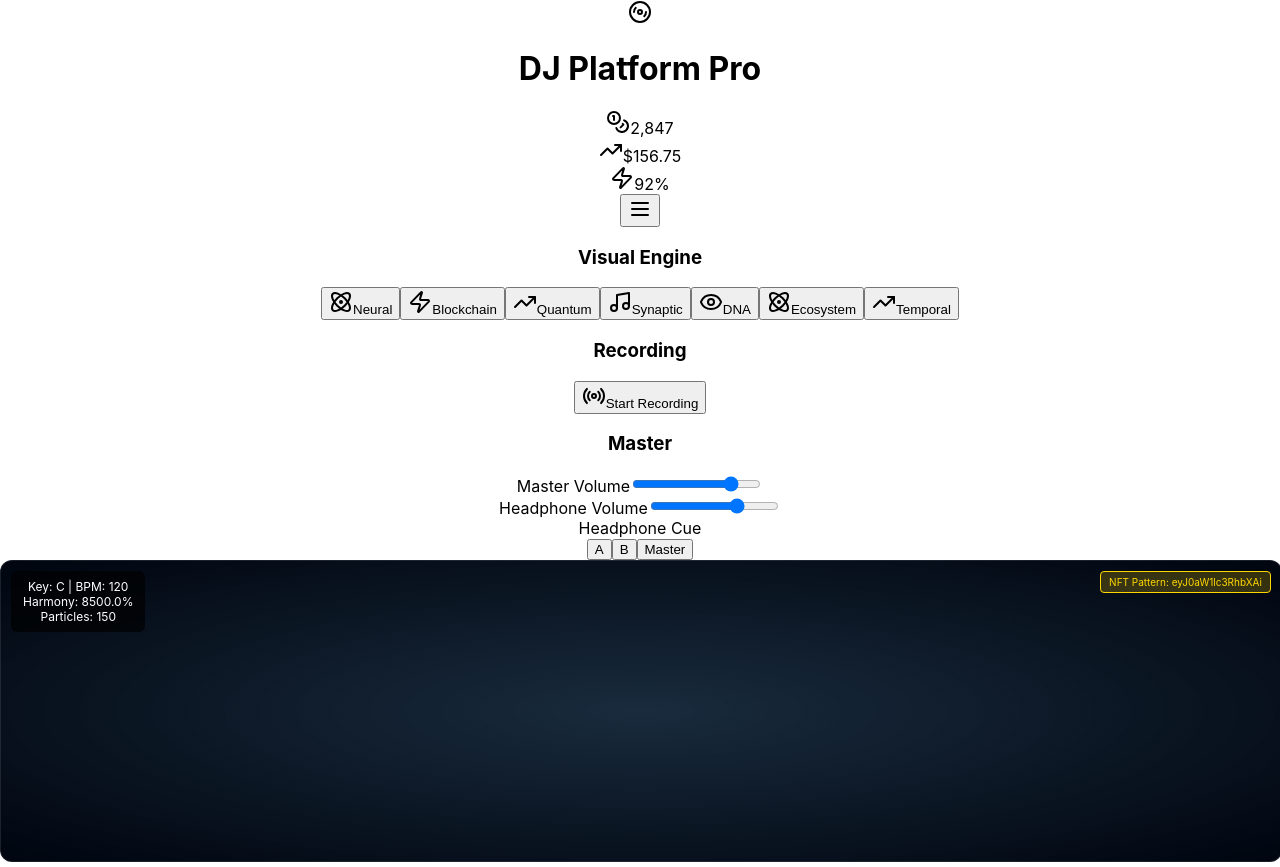
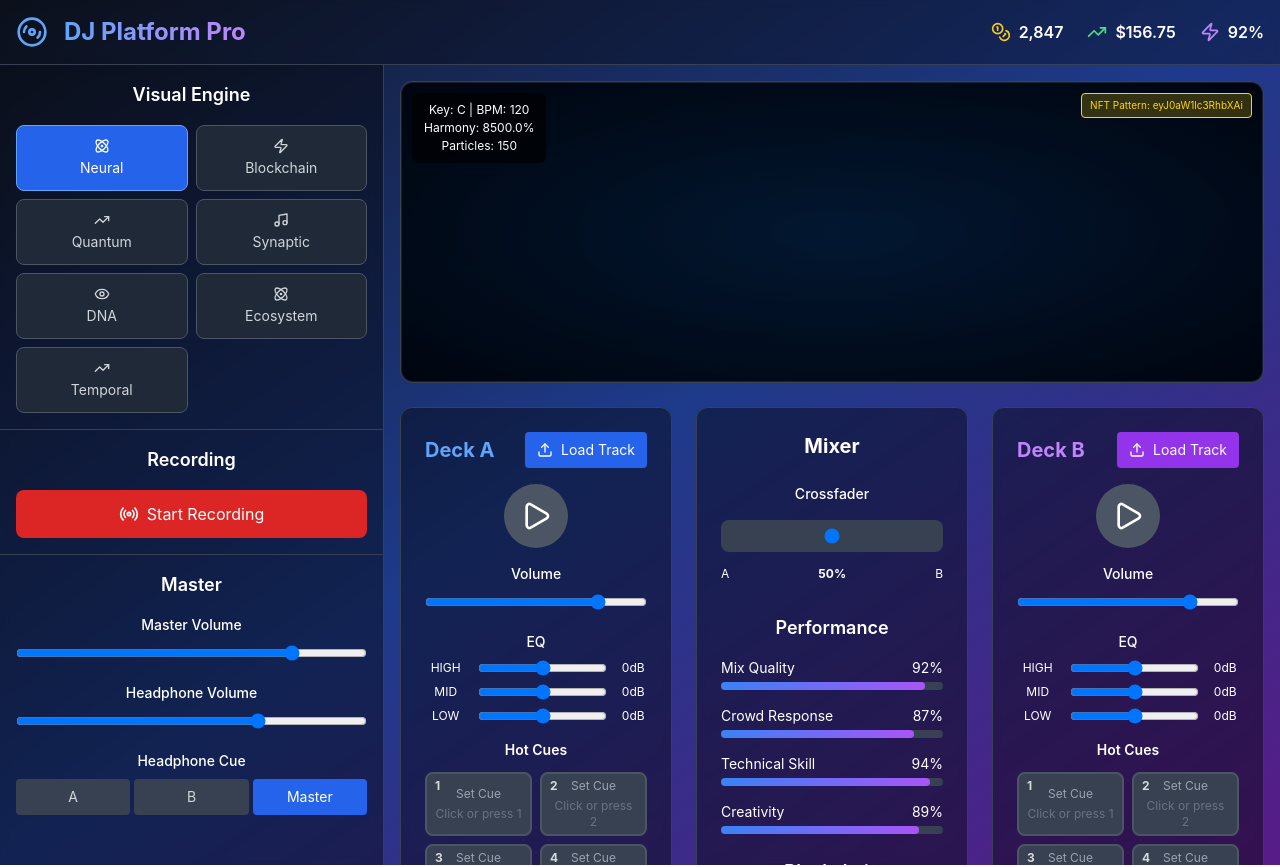
Before and after one commit to 37-AN/43v3rm1x, a React (Create React App) app in the folder dj-platform/: page / in a window 1280 px wide. Shown: the top 867 px of the page. Built offline with nearby package versions, Linux system fonts and the light colour scheme.

Commit message:
audio setup fix
fix

```diff
--- a/dj-platform/package.json
+++ b/dj-platform/package.json
@@ -3,7 +3,6 @@
   "version": "0.1.0",
   "private": true,
   "dependencies": {
-    "@tailwindcss/postcss": "^4.1.11",
     "@testing-library/dom": "^10.4.0",
     "@testing-library/jest-dom": "^6.6.3",
     "@testing-library/react": "^16.3.0",
@@ -49,6 +48,6 @@
   "devDependencies": {
     "autoprefixer": "^10.4.21",
     "postcss": "^8.5.6",
-    "tailwindcss": "^4.1.11"
+    "tailwindcss": "^3.4.17"
   }
 }
--- /dev/null
+++ b/dj-platform/postcss.config.js
@@ -0,0 +1,6 @@
+module.exports = {
+  plugins: {
+    tailwindcss: {},
+    autoprefixer: {},
+  },
+}
--- a/dj-platform/src/DJPlatformMVP.tsx
+++ b/dj-platform/src/DJPlatformMVP.tsx
@@ -10,8 +10,9 @@ const DJPlatformMVP = () => {
   const [tokenBalance, setTokenBalance] = useState(1250);
   const [earnings] = useState(89.50);
   const [activeTab, setActiveTab] = useState('mixer');
+  const [audioInitialized, setAudioInitialized] = useState(false);
 
-  // Simulated audio context for demo
+  // Simple audio context for demo
   const audioContext = useRef<AudioContext | null>(null);
   const [tracks] = useState([
     { id: 1, name: "Summer Vibes", artist: "DJ Alex", bpm: 128, key: "Am", genre: "House", plays: 15420 },
@@ -21,6 +22,26 @@ const DJPlatformMVP = () => {
 
   const [loadedTracks, setLoadedTracks] = useState({ deck1: tracks[0], deck2: tracks[1] });
 
+  // Initialize audio context on user interaction
+  const initializeAudio = async () => {
+    try {
+      if (!audioContext.current) {
+        audioContext.current = new (window.AudioContext || (window as any).webkitAudioContext)();
+      }
+
+      if (audioContext.current.state === 'suspended') {
+        await audioContext.current.resume();
+      }
+
+      setAudioInitialized(true);
+      console.log('Audio context initialized successfully');
+    } catch (error) {
+      console.error('Failed to initialize audio:', error);
+      // Continue anyway for demo purposes
+      setAudioInitialized(true);
+    }
+  };
+
   // Simulated AI BPM sync
   useEffect(() => {
     if (aiSyncEnabled && loadedTracks.deck1 && loadedTracks.deck2) {
@@ -29,8 +50,14 @@ const DJPlatformMVP = () => {
     }
   }, [aiSyncEnabled, loadedTracks]);
 
-  const handlePlay = (deck: string) => {
+  const handlePlay = async (deck: string) => {
+    // Initialize audio on first play
+    if (!audioInitialized) {
+      await initializeAudio();
+    }
+
     setIsPlaying(prev => ({ ...prev, [deck]: !prev[deck] }));
+
     // Simulate earning tokens when playing
     if (!isPlaying[deck]) {
       setTimeout(() => setTokenBalance(prev => prev + 5), 1000);
@@ -41,27 +68,66 @@ const DJPlatformMVP = () => {
     setLoadedTracks(prev => ({ ...prev, [deck]: track }));
   };
 
-  const Waveform = ({ isActive, track }: { isActive: boolean; track: any }) => (
+  const handleFileUpload = (event: React.ChangeEvent<HTMLInputElement>, deck: string) => {
+    const file = event.target.files?.[0];
+    if (file) {
+      // Simulate track loading
+      const newTrack = {
+        id: Date.now(),
+        name: file.name.replace(/\.[^/.]+$/, ""),
+        artist: "Uploaded Track",
+        bpm: Math.floor(Math.random() * 40) + 120, // Random BPM between 120-160
+        key: ["C", "Am", "G", "Em", "F", "Dm"][Math.floor(Math.random() * 6)],
+        genre: "Uploaded",
+        plays: 0
+      };
+
+      setLoadedTracks(prev => ({ ...prev, [deck]: newTrack }));
+      setTokenBalance(prev => prev + 10); // Reward for uploading
+    }
+  };
+
+  const Waveform = ({ isActive, track }: { isActive: boolean; track: any }) => {
+    const [waveformData, setWaveformData] = useState<number[]>([]);
+
+    // Generate realistic waveform data
+    useEffect(() => {
+      if (isActive) {
+        const generateWaveform = () => {
+          const data = Array.from({ length: 50 }, () => Math.random() * 0.8 + 0.2);
+          setWaveformData(data);
+        };
+
+        generateWaveform();
+        const interval = setInterval(generateWaveform, 100);
+        return () => clearInterval(interval);
+      } else {
+        setWaveformData(Array.from({ length: 50 }, () => Math.random() * 0.3 + 0.1));
+      }
+    }, [isActive]);
+
+    return (
       <div className="h-16 bg-gray-900 rounded-lg p-2 mb-4">
         <div className="flex items-end h-full space-x-1">
-        {Array.from({ length: 50 }, (_, i) => (
+          {waveformData.map((height, i) => (
             <div
               key={i}
               className={`bg-gradient-to-t ${
                 isActive
                   ? 'from-blue-500 to-cyan-400 animate-pulse'
                   : 'from-gray-600 to-gray-500'
-            } rounded-sm`}
+              } rounded-sm transition-all duration-75`}
               style={{
-              height: `${Math.random() * 100}%`,
+                height: `${height * 100}%`,
                 width: '2px',
-              animationDelay: `${i * 50}ms`
+                animationDelay: `${i * 20}ms`
               }}
             />
           ))}
         </div>
       </div>
     );
+  };
 
   const DeckComponent = ({ deckId, track, isPlaying: deckPlaying }: { deckId: string; track: any; isPlaying: boolean }) => (
     <div className="bg-gray-800 rounded-xl p-6 shadow-lg">
@@ -121,6 +187,25 @@ const DJPlatformMVP = () => {
             onChange={(e) => setVolume(prev => ({ ...prev, [deckId]: parseInt(e.target.value) }))}
             className="w-full mt-1 accent-blue-500"
           />
+        </div>
+
+        {/* File Upload */}
+        <div className="mt-4">
+          <label className="block text-gray-300 text-sm mb-2">Upload Track</label>
+          <input
+            type="file"
+            accept="audio/*"
+            onChange={(e) => handleFileUpload(e, deckId)}
+            className="hidden"
+            id={`file-upload-${deckId}`}
+          />
+          <label
+            htmlFor={`file-upload-${deckId}`}
+            className="block w-full text-center px-3 py-2 bg-gray-700 hover:bg-gray-600 rounded-lg cursor-pointer transition-colors text-sm"
+          >
+            <Upload className="w-4 h-4 inline mr-2" />
+            Choose File
+          </label>
         </div>
       </div>
     </div>
@@ -208,6 +293,14 @@ const DJPlatformMVP = () => {
               <h1 className="text-2xl font-bold bg-gradient-to-r from-blue-400 to-purple-400 bg-clip-text text-transparent">
                 MixChain AI
               </h1>
+            </div>
+
+            {/* Audio Status Indicator */}
+            <div className="flex items-center space-x-2">
+              <div className={`w-2 h-2 rounded-full ${audioInitialized ? 'bg-green-500' : 'bg-yellow-500'}`}></div>
+              <span className="text-sm text-gray-300">
+                {audioInitialized ? 'Audio Ready' : 'Click Play to Initialize Audio'}
+              </span>
             </div>
 
             <nav className="flex space-x-6">
--- a/dj-platform/src/DJPlatformProduction.tsx
+++ b/dj-platform/src/DJPlatformProduction.tsx
@@ -105,10 +105,22 @@ const DJPlatformProduction: React.FC = () => {
     const initAudio = async () => {
       try {
         audioEngineRef.current = new AudioEngine();
-        await audioEngineRef.current.resumeContext();
+
+        // Add timeout to prevent infinite loading
+        const timeoutPromise = new Promise((_, reject) => {
+          setTimeout(() => reject(new Error('Audio initialization timeout')), 5000);
+        });
+
+        await Promise.race([
+          audioEngineRef.current.resumeContext(),
+          timeoutPromise
+        ]);
+
         setIsInitialized(true);
       } catch (error) {
         console.error('Failed to initialize audio:', error);
+        // Set initialized anyway to prevent infinite loading
+        setIsInitialized(true);
       }
     };
 
@@ -412,6 +424,12 @@ const DJPlatformProduction: React.FC = () => {
                          rounded-full mx-auto mb-4"></div>
           <h2 className="text-xl font-bold mb-2">Initializing Audio Engine</h2>
           <p className="text-gray-300">Setting up professional DJ platform...</p>
+          <button
+            onClick={() => setIsInitialized(true)}
+            className="mt-4 px-4 py-2 bg-blue-500 hover:bg-blue-600 rounded-lg transition-colors"
+          >
+            Skip Audio Setup
+          </button>
         </div>
       </div>
     );
--- a/dj-platform/src/index.css
+++ b/dj-platform/src/index.css
@@ -1,3 +1,7 @@
+@tailwind base;
+@tailwind components;
+@tailwind utilities;
+
 body {
   margin: 0;
   font-family: -apple-system, BlinkMacSystemFont, 'Segoe UI', 'Roboto', 'Oxygen',
--- a/dj-platform/src/utils/AudioEngine.ts
+++ b/dj-platform/src/utils/AudioEngine.ts
@@ -369,7 +369,12 @@ export class AudioEngine {
    */
   async resumeContext(): Promise<void> {
     if (this.audioContext.state === 'suspended') {
-      await this.audioContext.resume();
+      try {
+        await this.audioContext.resume();
+      } catch (error) {
+        console.warn('Audio context resume failed, continuing anyway:', error);
+        // Continue even if resume fails - some browsers don't require user interaction
+      }
     }
   }
 
--- /dev/null
+++ b/dj-platform/tailwind.config.js
@@ -0,0 +1,21 @@
+/** @type {import('tailwindcss').Config} */
+module.exports = {
+  content: [
+    "./src/**/*.{js,jsx,ts,tsx}",
+    "./public/index.html"
+  ],
+  theme: {
+    extend: {
+      animation: {
+        'spin-slow': 'spin 3s linear infinite',
+        'pulse-slow': 'pulse 2s cubic-bezier(0.4, 0, 0.6, 1) infinite',
+      },
+      colors: {
+        'dj-blue': '#3B82F6',
+        'dj-purple': '#8B5CF6',
+        'dj-cyan': '#06B6D4',
+      }
+    },
+  },
+  plugins: [],
+}
```
Also changed, not shown: 2 other files (tests, documents, lock files or other folders). Lines whose indentation alone changed are shown as unchanged.
